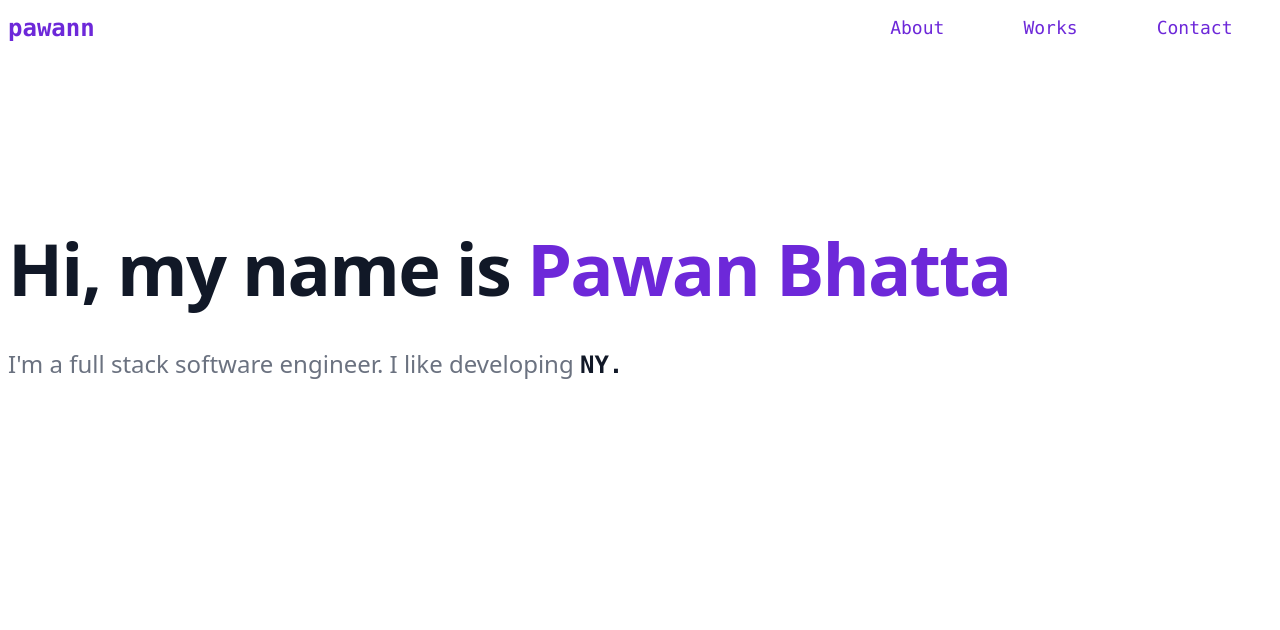
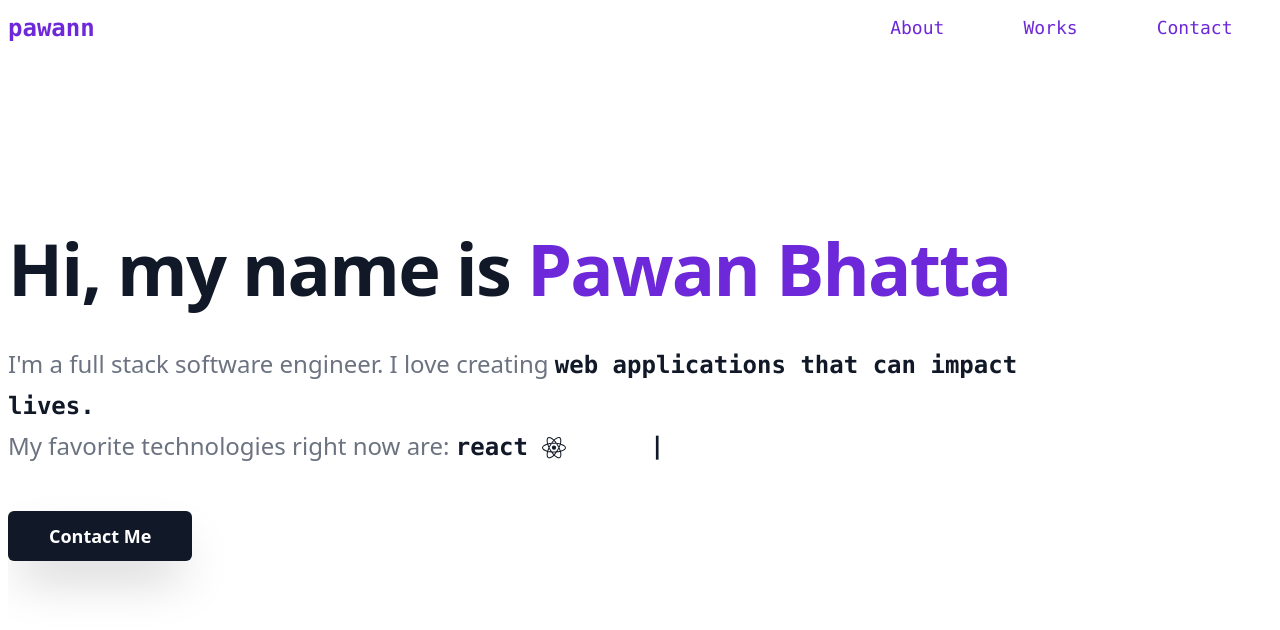
Before and after one commit to pawanbhatta178/pawann.com, a React (Create React App) app: page / in a window 1280 px wide. Shown: the top 630 px of the page. Built offline with nearby package versions, Linux system fonts and the light colour scheme.

Commit message:
Animation added

```diff
--- a/package.json
+++ b/package.json
@@ -18,7 +18,9 @@
     "postcss-preset-env": "6.x",
     "react": "^17.0.2",
     "react-dom": "^17.0.2",
+    "react-icons": "^4.2.0",
     "react-scripts": "4.0.3",
+    "styled-components": "^5.2.3",
     "tailwindcss": "2.x",
     "typescript": "4.x"
   },
@@ -46,5 +48,8 @@
       "last 1 firefox version",
       "last 1 safari version"
     ]
+  },
+  "devDependencies": {
+    "@types/styled-components": "^5.1.9"
   }
 }
--- a/src/App.tsx
+++ b/src/App.tsx
@@ -1,5 +1,7 @@
 import React from 'react';
-
+import './styles/typewriter.css';
+import {AnimateKeywords } from "./components/UI/AnimateKeywords";
+import {GrReactjs} from 'react-icons/gr';
 function App() {
   return (
     <div className="space-y-20 sm:space-y-32 md:space-y-40 lg:space-y-44 overflow-hidden mx-2 ">
@@ -15,10 +17,12 @@ function App() {
       </nav>
       <header className="page-component-wrapper">
         <div className="text-4xl sm:text-6xl lg:text-7xl leading-none font-extrabold tracking-tight text-gray-900 mt-10 mb-8 sm:mt-14 sm:mb-10">Hi, my name is <span className="primary-text-color"> Pawan Bhatta</span> </div>
-        <div className="text-gray-500 max-w-screen-lg text-lg sm:text-2xl sm:leading-10 font-medium mb-10 sm:mb-11">I'm a full stack software engineer. I like developing <span className="font-mono text-gray-900 font-bold ">NY.</span>  </div>
+        <div className="text-gray-500 max-w-screen-lg text-lg sm:text-2xl sm:leading-10 font-medium ">I'm a full stack software engineer. I love creating <span className="font-mono text-gray-900 font-bold "> web applications that can impact lives.</span> </div>
+        <div className="text-gray-500 max-w-screen-lg text-lg sm:text-2xl sm:leading-10 font-medium mb-10 sm:mb-11">My favorite technologies right now are:         <AnimateKeywords names={["typescript","react","tailwind", "postgres", "cpp"] }/>
+  </div>
+        <button className="w-full sm:w-auto flex-none bg-gray-900 hover:bg-gray-700 text-white text-lg leading-6 font-semibold py-3 px-10 border border-transparent rounded-md focus:ring-2 focus:ring-offset-2 focus:ring-offset-white focus:ring-gray-900 focus:outline-none transition-colors duration-200 shadow-2xl"> Contact Me</button>
       </header>
       <section className="page-component-wrapper">
-
 
      </section>
     </div>
--- /dev/null
+++ b/src/components/UI/AnimateKeywords.tsx
@@ -0,0 +1,35 @@
+import React, { useState, useEffect } from 'react';
+import {GrReactjs} from 'react-icons/gr';
+import styled, { keyframes } from "styled-components";
+
+
+
+
+
+
+
+interface Props{
+    names: string[];
+}
+
+const AnimateKeywords: React.FC<Props> = ({ names }) => {
+
+    const [activeKeyWord, setActiveKeyWord] = useState<number>(0);
+
+
+    useEffect(() => {
+       const interval= setInterval(() => {
+           setActiveKeyWord((current) => { return ((current + 1)%names.length) });
+        }, 4000);
+
+        return () => {
+            clearInterval(interval);
+        }
+    }, []);
+
+    return (
+            <span className="font-mono text-gray-900 font-bold relative typewriter-text"> <span></span>  {names[activeKeyWord]} <GrReactjs className="inline-flex" /> </span>
+    )
+}
+
+export { AnimateKeywords };
--- /dev/null
+++ b/src/styles/typewriter.css
@@ -0,0 +1,21 @@
+.typewriter-text {
+  position: relative;
+}
+
+.typewriter-text::before {
+  content: "|";
+  position: absolute;
+  background-color: white;
+  width: 10em;
+  animation: blinkTextCursor 2s ease-out infinite alternate;
+}
+
+@keyframes blinkTextCursor {
+  0% {
+    transform: translate(0px);
+  }
+
+  100% {
+    transform: translate(9em);
+  }
+}
```
Also changed, not shown: 1 other file (tests, documents, lock files or other folders).
